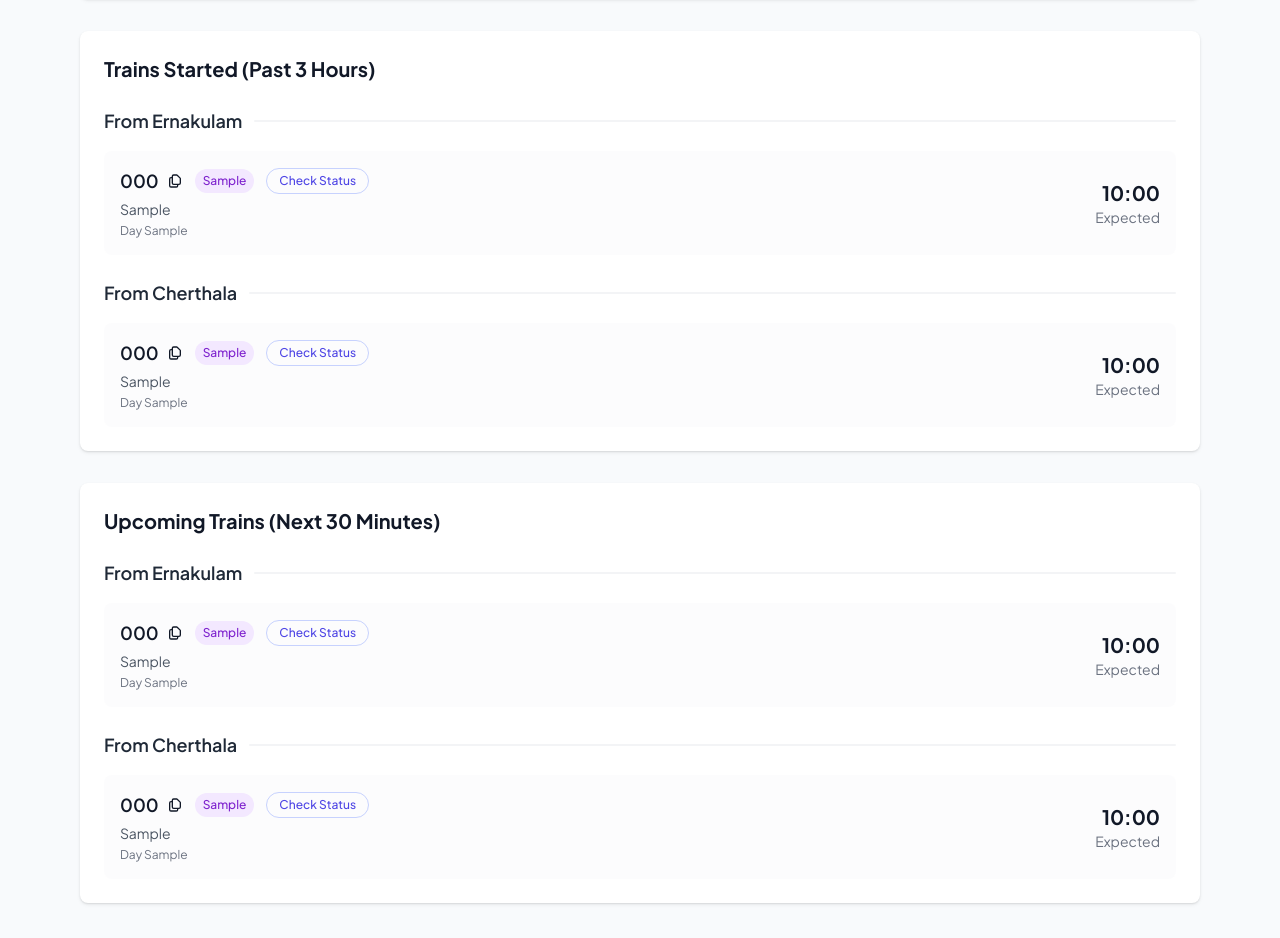
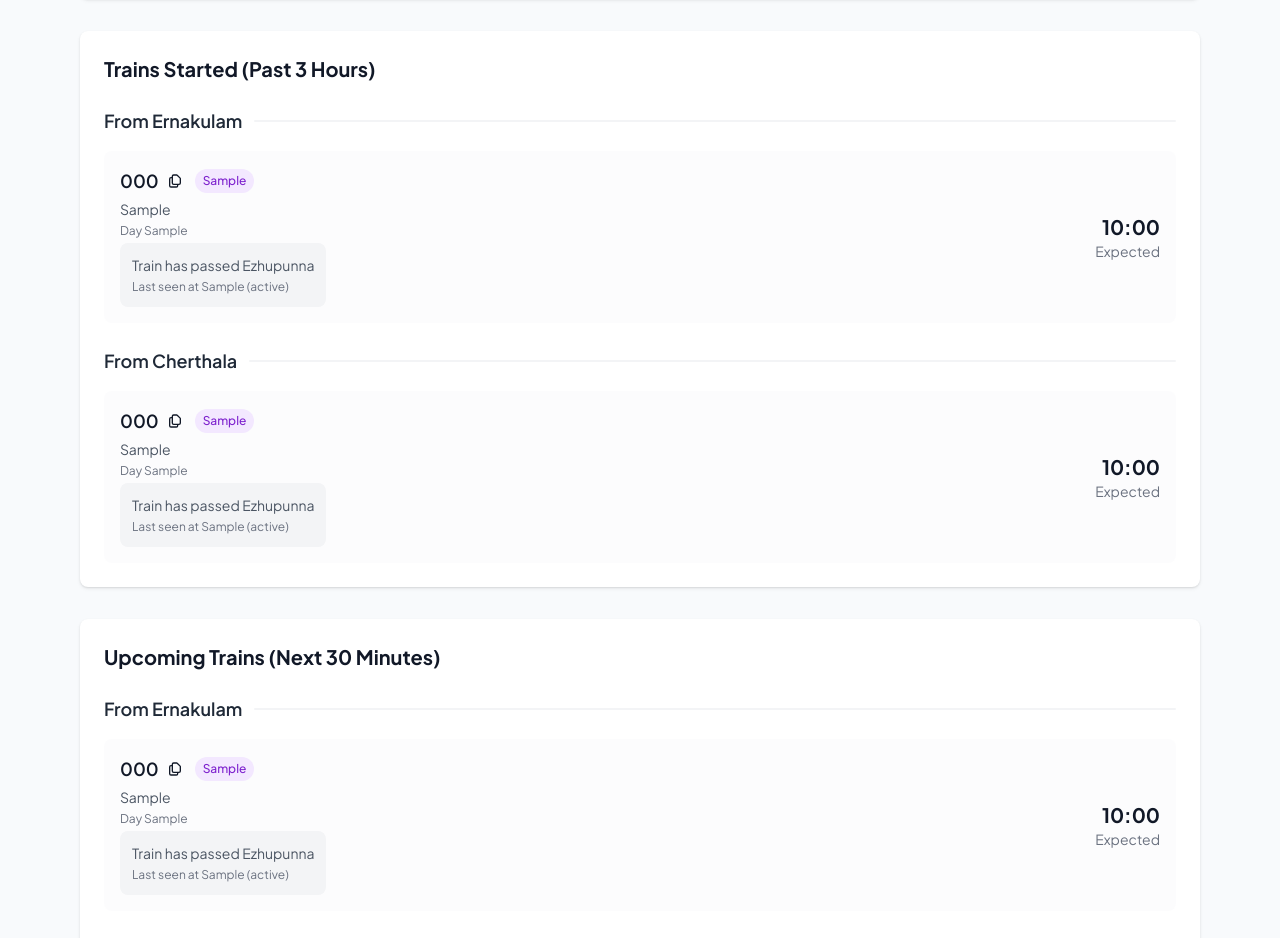
Before and after one commit to ananthcjayan12/levelcross_django, a Django app: template app/templates/app/home.html in a window 1280 px wide. Shown: the part 1965-2903 px from the top of the page. Run offline with Django 4.2, Linux system fonts and the light colour scheme; tables that the repository leaves empty hold one stand-in row (values such as "Sample post"); the template is opened without the code that fills it: values that come from a table or form of the project are taken from there, most other values are stand-ins (such as "Sample title", 1, 10 or a date in 2020); some libraries are stand-ins or nearby versions.

Commit message:
done changes

```diff
--- a/app/models.py
+++ b/app/models.py
@@ -25,3 +25,14 @@ class CrossedTrain(models.Model):
 
     class Meta:
         unique_together = ['train', 'crossed_date']
+
+class TrainStatus(models.Model):
+    train = models.ForeignKey(Train, on_delete=models.CASCADE)
+    current_station = models.CharField(max_length=200)
+    status_as_of = models.CharField(max_length=100)
+    last_update = models.DateTimeField(auto_now=True)
+    delay = models.IntegerField(default=0)
+    passed_ezhupunna = models.BooleanField(default=False)
+
+    class Meta:
+        get_latest_by = 'last_update'
--- a/app/templates/app/train_list.html
+++ b/app/templates/app/train_list.html
@@ -1,7 +1,7 @@
 {% if trains %}
     <div class="space-y-3">
         {% for train in trains %}
-        <div class="bg-gray-50/50 rounded-lg p-4 hover:bg-gray-50 transition-all hover-shadow">
+        <div class="bg-gray-50/50 rounded-lg p-4 hover:bg-gray-50 transition-all hover-shadow" id="train-card-{{ train.train_number }}">
             <div class="flex justify-between items-center">
                 <div class="space-y-1">
                     <div class="flex items-center space-x-3">
@@ -17,17 +17,54 @@
                             {% else %}bg-purple-100 text-purple-700{% endif %}">
                             {{ train.station }}
                         </span>
-                        <button onclick="checkTrainStatus('{{ train.train_number }}')"
-                                class="px-3 py-1 text-xs font-medium text-indigo-600 hover:text-indigo-800 border border-indigo-200 hover:border-indigo-300 rounded-full transition-colors">
-                            Check Status
-                        </button>
+                        {% with last_status=train.trainstatus_set.last %}
+                            {% if not last_status or not last_status.passed_ezhupunna %}
+                                <button onclick="checkTrainStatus('{{ train.train_number }}')"
+                                        id="status-btn-{{ train.train_number }}"
+                                        class="px-3 py-1 text-xs font-medium text-indigo-600 hover:text-indigo-800 border border-indigo-200 hover:border-indigo-300 rounded-full transition-colors">
+                                    Check Status
+                                </button>
+                            {% endif %}
+                        {% endwith %}
                     </div>
                     <p class="text-sm text-gray-600">{{ train.week_day }}</p>
                     <p class="text-xs text-gray-500">Day {{ train.day_reach_station }}</p>
 
-                    <!-- Live Status Section (Hidden by default) -->
-                    <div id="status-{{ train.train_number }}" class="hidden mt-3 p-3 bg-gray-100 rounded-lg">
-                        <div class="animate-pulse">Loading...</div>
+                    <!-- Status Section -->
+                    <div id="status-{{ train.train_number }}" class="mt-3 p-3 bg-gray-100 rounded-lg">
+                        {% with last_status=train.trainstatus_set.last %}
+                            {% if last_status %}
+                                {% if last_status.passed_ezhupunna %}
+                                    <div class="text-sm text-gray-600">
+                                        Train has passed Ezhupunna
+                                        <div class="text-xs text-gray-500 mt-1">
+                                            Last seen at {{ last_status.current_station }} ({{ last_status.status_as_of }})
+                                        </div>
+                                    </div>
+                                {% else %}
+                                    <div class="space-y-2">
+                                        <div class="flex items-center justify-between">
+                                            <span class="text-sm font-medium text-gray-700">Current Station:</span>
+                                            <span class="text-sm text-gray-600">{{ last_status.current_station }}</span>
+                                        </div>
+                                        <div class="flex items-center justify-between">
+                                            <span class="text-sm font-medium text-gray-700">Status:</span>
+                                            <span class="text-sm text-gray-600">{{ last_status.status_as_of }}</span>
+                                        </div>
+                                        <div class="flex items-center justify-between">
+                                            <span class="text-sm font-medium text-gray-700">Delay:</span>
+                                            <span class="text-sm {% if last_status.delay > 0 %}text-red-600{% else %}text-green-600{% endif %}">
+                                                {{ last_status.delay }} minutes
+                                            </span>
+                                        </div>
+                                        <div class="flex items-center justify-between text-xs text-gray-500">
+                                            <span>Last Updated:</span>
+                                            <span>{{ last_status.last_update|time:"h:i A" }}</span>
+                                        </div>
+                                    </div>
+                                {% endif %}
+                            {% endif %}
+                        {% endwith %}
                     </div>
                 </div>
                 <div class="text-right">
@@ -52,30 +89,13 @@
 <script>
 function checkTrainStatus(trainNumber) {
     const statusDiv = document.getElementById(`status-${trainNumber}`);
-    statusDiv.classList.remove('hidden');
 
     fetch(`/fetch-live-status/${trainNumber}/`)
         .then(response => response.json())
         .then(data => {
             if (data.success) {
-                statusDiv.innerHTML = `
-                    <div class="space-y-2">
-                        <div class="flex items-center justify-between">
-                            <span class="text-sm font-medium text-gray-700">Current Station:</span>
-                            <span class="text-sm text-gray-600">${data.current_station}</span>
-                        </div>
-                        <div class="flex items-center justify-between">
-                            <span class="text-sm font-medium text-gray-700">Status:</span>
-                            <span class="text-sm text-gray-600">${data.status_as_of}</span>
-                        </div>
-                        <div class="flex items-center justify-between">
-                            <span class="text-sm font-medium text-gray-700">Delay:</span>
-                            <span class="text-sm ${data.delay > 0 ? 'text-red-600' : 'text-green-600'}">
-                                ${data.delay} minutes
-                            </span>
-                        </div>
-                    </div>
-                `;
+                // Refresh the page to show updated status
+                window.location.reload();
             } else {
                 statusDiv.innerHTML = `
                     <div class="text-sm text-red-600">
--- a/docker-compose.yml
+++ b/docker-compose.yml
@@ -4,7 +4,8 @@ services:
   web:
     build: .
     command: >
-      bash -c "python manage.py migrate --noinput &&
+      bash -c "python manage.py makemigrations &&
+               python manage.py migrate --noinput &&
                python manage.py collectstatic --noinput &&
                gunicorn core.wsgi:application --bind 0.0.0.0:8000"
     volumes:
```
Also changed, not shown: app/views.py (+50 -10 lines), app/migrations/0002_trainstatus.py (added), app/migrations/0003_trainstatus_passed_ezhupunna.py (added).
